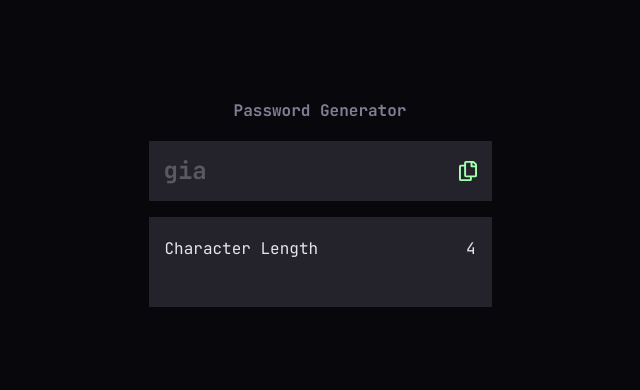
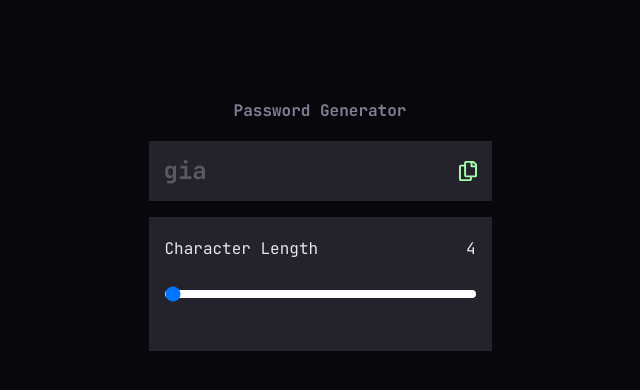
Before and after one commit to gia-grigalashvili/passworrd-generator-react, a React (Vite) app: page / in a window 1280 px wide. Shown: the top 390 px of the page, without its empty margins (320-960 px from the left). Built offline with nearby package versions, Linux system fonts and the light colour scheme; a web font is replaced by a local one.

Commit message:
made slider

```diff
--- a/src/Components/Sliderconteiner.jsx
+++ b/src/Components/Sliderconteiner.jsx
@@ -6,6 +6,9 @@ function Sliderconteiner() {
       <div className="slider-text">
         <span>Character Length</span>
         <p className="slider-value">4</p>
+      </div>
+      <div className="slider1">
+        <input type="range" min="0" max="20" value={0} className="slider" />
       </div>
     </Slidermain>
   );
@@ -19,5 +22,14 @@ const Slidermain = styled.div`
     justify-content: space-between;
     margin-bottom: 23px;
   }
+  .slider {
+    appearance: none;
+    width: 100%;
+    height: 8px;
+    border-radius: 5px;
+    background: white;
+    outline: none;
+    margin: 5px 0;
+  }
 `;
 export default Sliderconteiner;
```
